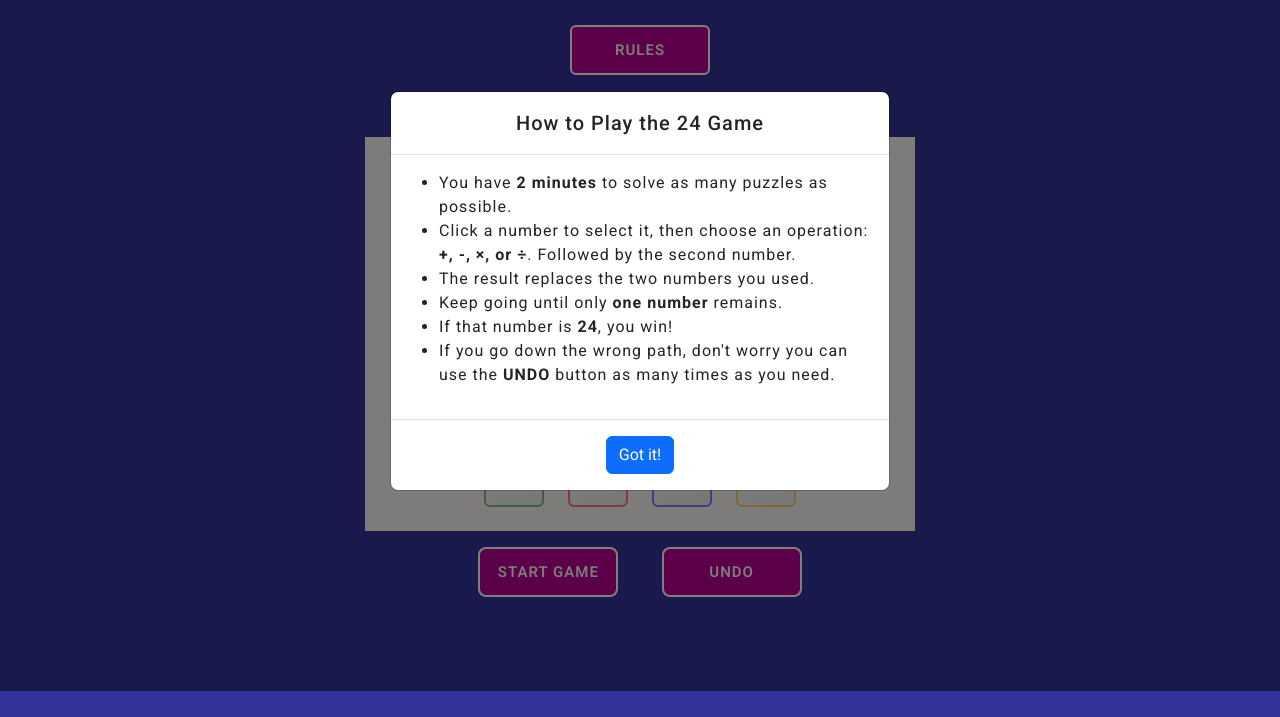
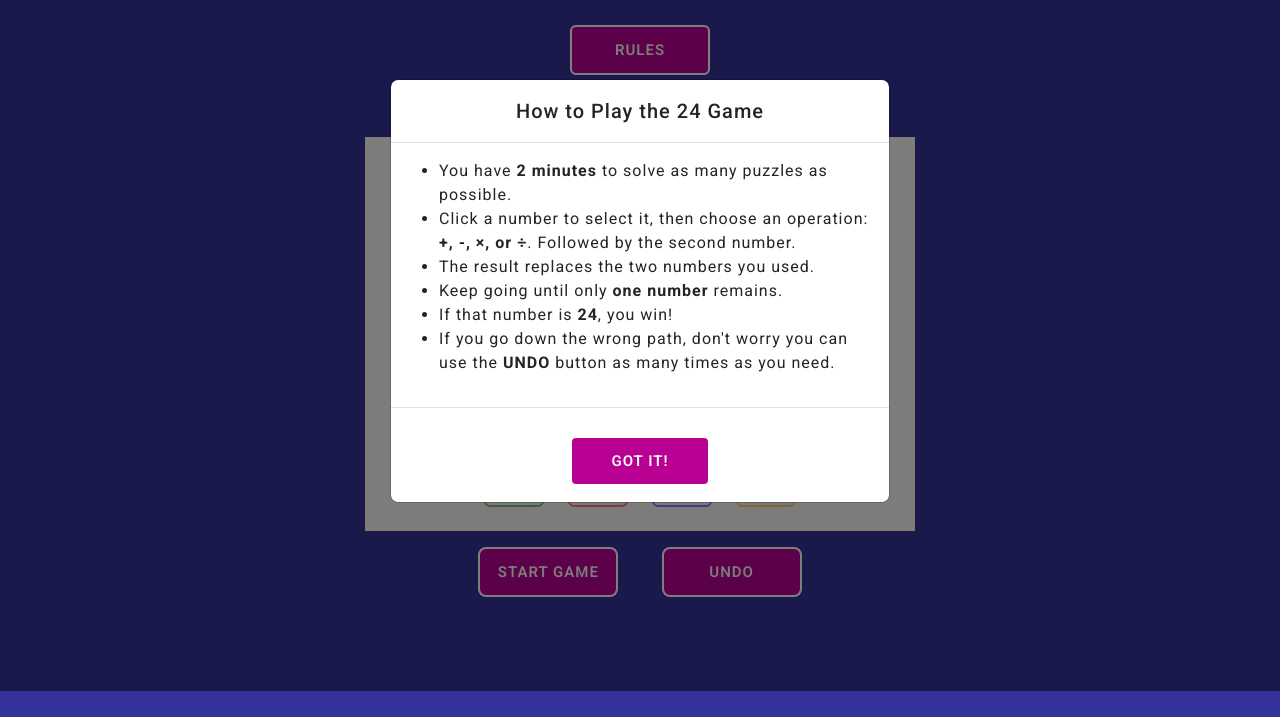
Before and after one commit to AlexThoma5/Milestone_project_2, a plain HTML site: page index.html in a window 1280 px wide. Both pictures are taken after a click on the button "RULES". Shown: the part 109-826 px from the top of the page. Drawn offline with nearby package versions, Linux system fonts and the light colour scheme.

Commit message:
Add custom-btn class to rules modal button

```diff
--- a/index.html
+++ b/index.html
@@ -85,7 +85,7 @@
                 <div class="modal-footer justify-content-center">
                   <button
                     type="button"
-                    class="btn btn-primary"
+                    class="btn custom-btn"
                     data-bs-dismiss="modal"
                   >
                     Got it!
```
